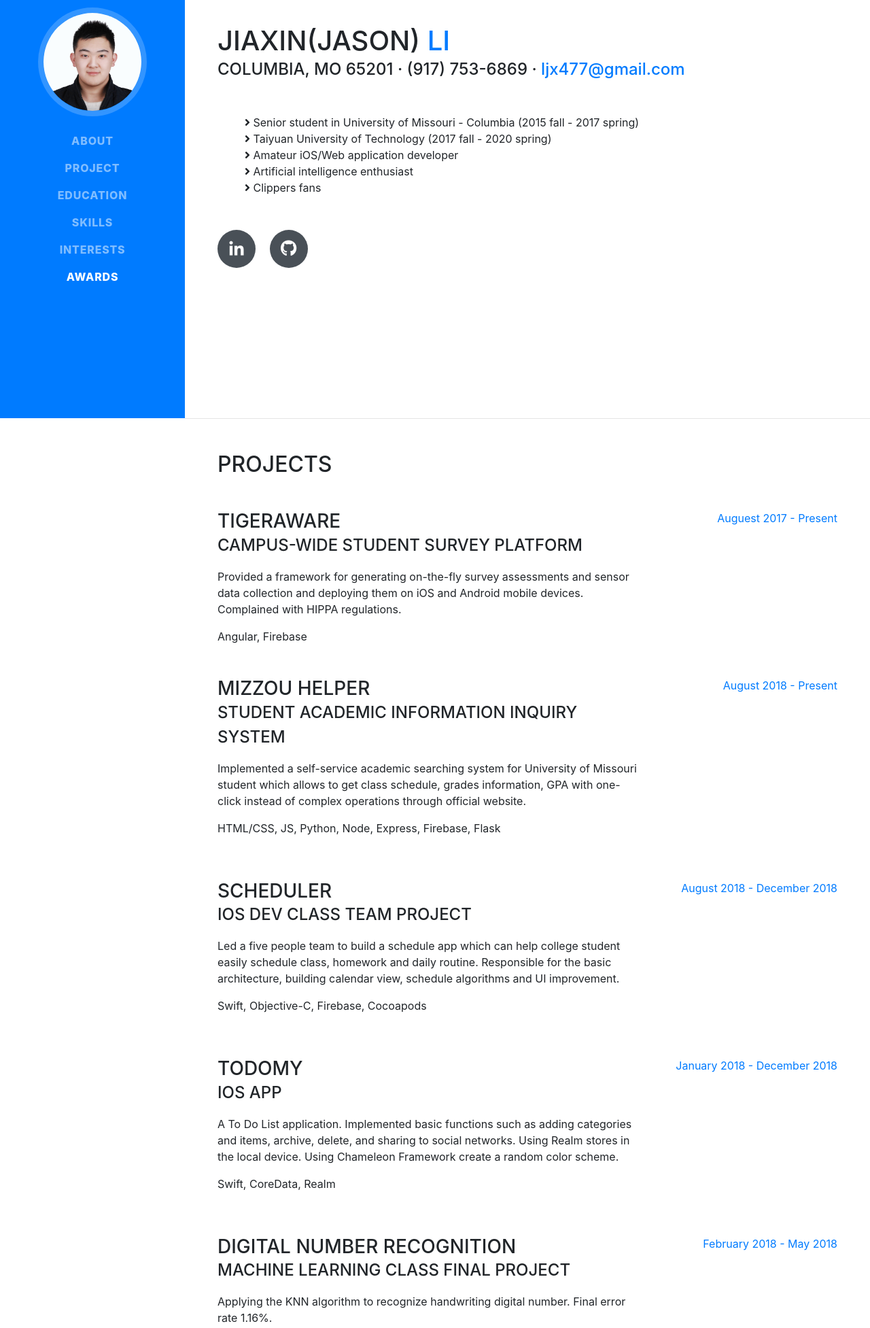
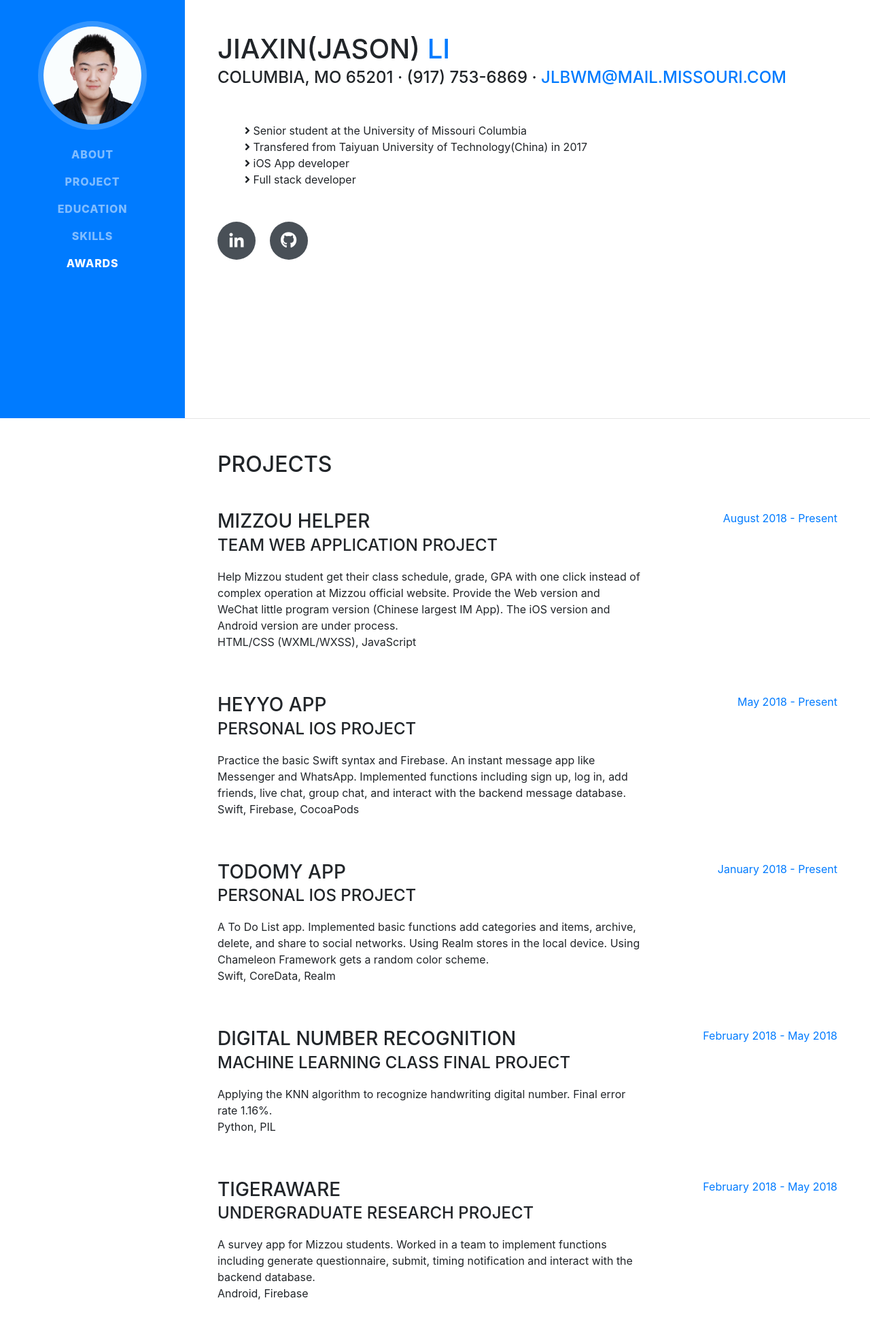
Before and after one commit to jlbwm/jlbwm.github.io, a website with bundled scripts: page index.html in a window 1280 px wide. Shown: the part 185-2138 px from the top of the page at 68% size. Built offline with nearby package versions, Linux system fonts and the light colour scheme; a web font is replaced by a local one.

Commit message:
fall 2019 update

```diff
--- a/index.html
+++ b/index.html
@@ -32,7 +32,8 @@
         <img class="img-fluid img-profile rounded-circle mx-auto mb-2" src="img/profile.jpg" alt="">
       </span>
     </a>
-      <button class="navbar-toggler" type="button" data-toggle="collapse" data-target="#navbarSupportedContent" aria-controls="navbarSupportedContent" aria-expanded="false" aria-label="Toggle navigation">
+    <button class="navbar-toggler" type="button" data-toggle="collapse" data-target="#navbarSupportedContent"
+      aria-controls="navbarSupportedContent" aria-expanded="false" aria-label="Toggle navigation">
       <span class="navbar-toggler-icon"></span>
     </button>
     <div class="collapse navbar-collapse" id="navbarSupportedContent">
@@ -49,9 +50,9 @@
         <li class="nav-item">
           <a class="nav-link js-scroll-trigger" href="#skills">Skills</a>
         </li>
-          <li class="nav-item">
+        <!-- <li class="nav-item">
             <a class="nav-link js-scroll-trigger" href="#interests">Interests</a>
-          </li>
+          </li> -->
         <li class="nav-item">
           <a class="nav-link js-scroll-trigger" href="#awards">Awards</a>
         </li>
@@ -67,30 +68,23 @@
           <span class="text-primary">Li</span>
         </h1>
         <div class="subheading mb-5">Columbia, MO 65201 · (917) 753-6869 ·
-            <a href="mailto:name@email.com" style="text-transform: none">ljx477@gmail.com</a>
+          <a href="mailto:name@email.com">jlbwm@mail.missouri.com</a>
         </div>
         <p class="lead mb-5">
           <ul class="fa-ul mb-0">
             <li>
               <i class="fas fa-angle-right"></i>
-              Senior student in University of Missouri - Columbia (2015 fall - 2017 spring)
-            </li>
+              Senior student at the University of Missouri Columbia</li>
             <li>
               <i class="fas fa-angle-right"></i>
-              Taiyuan University of Technology (2017 fall - 2020 spring)
-            </li>
+              Transfered from Taiyuan University of Technology(China) in 2017</li>
             <li>
               <i class="fas fa-angle-right"></i>
-              Amateur iOS/Web application developer
-            </li>
+              iOS App developer</li>
             <li>
               <i class="fas fa-angle-right"></i>
-              Artificial intelligence enthusiast
-            </li>
-            <li>
-              <i class="fas fa-angle-right"></i>
-              Clippers fans
-            </li>
+              Full stack developer</li>
+
           </ul>
         </p>
         <div class="social-icons" style="margin-top: 50px">
@@ -110,72 +104,68 @@
       <div class="my-auto">
         <h2 class="mb-5">Projects</h2>
 
-          <!-- TigerAware -->
-          <div class="resume-item d-flex flex-column flex-md-row mb-5">
-              <div class="resume-content mr-auto">
-                <h3 class="mb-0">TigerAware</h3>
-                <div class="subheading mb-3">Campus-wide student survey platform</div>
-                <p>Provided a framework for generating on-the-fly survey assessments and sensor data collection and deploying them on iOS and Android mobile devices. Complained with HIPPA regulations.</p>
-                <p class="mb-0">Angular, Firebase</p>
-              </div>
-              <div class="resume-date text-md-right">
-                <span class="text-primary">Auguest 2017 - Present</span>
-              </div>
-            </div>
-
-          <!-- Mizzou helper -->
         <div class="resume-item d-flex flex-column flex-md-row mb-5">
           <div class="resume-content mr-auto">
             <h3 class="mb-0">Mizzou Helper</h3>
-              <div class="subheading mb-3">Student academic information inquiry system</div>
-              <p>
-                Implemented a self-service academic searching system for University of Missouri student which allows to get class schedule, grades information, GPA with one-click instead of complex operations through official website.
-              </p>
-                <p class="mt-1">HTML/CSS, JS, Python, Node, Express, Firebase, Flask</p>
+            <div class="subheading mb-3">Team Web application project</div>
+            <p>Help Mizzou student get their class schedule, grade, GPA with one click instead of complex operation at
+              Mizzou official website. Provide the Web version and WeChat little program version (Chinese largest IM
+              App). The iOS version and Android version are under process.
+              <br>HTML/CSS (WXML/WXSS), JavaScript</p>
           </div>
           <div class="resume-date text-md-right">
             <span class="text-primary">August 2018 - Present</span>
           </div>
         </div>
 
-          <!-- Scheduler -->
         <div class="resume-item d-flex flex-column flex-md-row mb-5">
           <div class="resume-content mr-auto">
-                <h3 class="mb-0">Scheduler</h3>
-                <div class="subheading mb-3">iOS Dev class team project</div>
-                <p>
-                    Led a five people team to build a schedule app which can help college student easily schedule class, homework and daily routine. Responsible for the basic architecture, building calendar view, schedule algorithms and UI improvement.
-                  </p>
-                  <p class="mt-1">Swift, Objective-C, Firebase, Cocoapods</p>
+            <h3 class="mb-0">HeyYo App</h3>
+            <div class="subheading mb-3">Personal iOS Project</div>
+            <p>Practice the basic Swift syntax and Firebase. An instant message app like Messenger and WhatsApp.
+              Implemented functions including sign up, log in, add friends, live chat, group chat, and interact with the
+              backend message database.
+              <br>Swift, Firebase, CocoaPods</p>
           </div>
           <div class="resume-date text-md-right">
-                <span class="text-primary">August 2018 - December 2018</span>
+            <span class="text-primary">May 2018 - Present</span>
+          </div>
+        </div>
+
+        <div class="resume-item d-flex flex-column flex-md-row mb-5">
+          <div class="resume-content mr-auto">
+            <h3 class="mb-0">Todomy App</h3>
+            <div class="subheading mb-3">Personal iOS Project</div>
+            <p>A To Do List app. Implemented basic functions add categories and items, archive, delete, and share to
+              social networks. Using Realm stores in the local device. Using Chameleon Framework gets a random color
+              scheme.
+              <br>Swift, CoreData, Realm</p>
+          </div>
+          <div class="resume-date text-md-right">
+            <span class="text-primary">January 2018 - Present</span>
+          </div>
+        </div>
+
+        <div class="resume-item d-flex flex-column flex-md-row mb-5">
+          <div class="resume-content mr-auto">
+            <h3 class="mb-0">Digital Number Recognition</h3>
+            <div class="subheading mb-3">Machine learning class final project</div>
+            <p>Applying the KNN algorithm to recognize handwriting digital number. Final error rate 1.16%.
+              <br>Python, PIL</p>
+          </div>
+          <div class="resume-date text-md-right">
+            <span class="text-primary">February 2018 - May 2018</span>
           </div>
         </div>
 
 
-
-          <!-- Todomy -->
-          <div class="resume-item d-flex flex-column flex-md-row mb-5">
-            <div class="resume-content mr-auto">
-              <h3 class="mb-0">Todomy</h3>
-              <div class="subheading mb-3">iOS App</div>
-              <p>A To Do List application. Implemented basic functions such as adding categories and items, archive, delete, and sharing to social networks. Using Realm stores in the local device. Using Chameleon Framework create a random color scheme.
-              </p>
-              <p class="mt-1">  Swift, CoreData, Realm</p>
-            </div>
-            <div class="resume-date text-md-right">
-              <span class="text-primary">January 2018 - December 2018</span>
-            </div>
-          </div>
-
-          <!-- Machine Learning -->
         <div class="resume-item d-flex flex-column flex-md-row">
           <div class="resume-content mr-auto">
-              <h3 class="mb-0">Digital Number Recognition</h3>
-              <div class="subheading mb-3">Machine learning class final project</div>
-              <p>Applying the KNN algorithm to recognize handwriting digital number. Final error rate 1.16%.</p>
-              <p class="mb-0">Python, PIL</p>
+            <h3 class="mb-0">TigerAware</h3>
+            <div class="subheading mb-3">Undergraduate research project</div>
+            <p>A survey app for Mizzou students. Worked in a team to implement functions including generate
+              questionnaire, submit, timing notification and interact with the backend database.
+              <br>Android, Firebase</p>
           </div>
           <div class="resume-date text-md-right">
             <span class="text-primary">February 2018 - May 2018</span>
@@ -198,10 +188,12 @@
             <h3 class="mb-0">University of Missouri Columbia</h3>
             <div class="subheading mb-3">Bachelor of Science</div>
             <div>Computer Science</div>
-              <p>GPA: 3.45</p>
+            <p>GPA: 3.53</p>
+            <p>Relative Coursework: Operating System, Computer Network, Algorithm Analysis, Web Development, Mobile
+              Development, Principle of Programming Language</p>
           </div>
           <div class="resume-date text-md-right">
-              <span class="text-primary">August 2017 - May 2020</span>
+            <span class="text-primary">August 2017 - December 2019</span>
           </div>
         </div>
 
@@ -211,6 +203,8 @@
             <div class="subheading mb-3">Bachelor of Science</div>
             <div>Software Engineering</div>
             <p>GPA: 3.5</p>
+            <p>Relative Coursework: Algorithm Design, Data Structure, <br>Object Oriented Programming</p>
+
           </div>
           <div class="resume-date text-md-right">
             <span class="text-primary">September 2015 - June 2017</span>
@@ -288,7 +282,7 @@
 
     <hr class="m-0">
 
-      <section class="resume-section p-3 p-lg-5 d-flex flex-column" id="interests">
+    <!-- <section class="resume-section p-3 p-lg-5 d-flex flex-column" id="interests">
         <div class="my-auto">
           <h2 class="mb-5">Interests</h2>
           <p>Apart from being a computer science student, I enjoy most of my time reading something and doing outdoor sports.</p>
@@ -310,7 +304,7 @@
 
           </p>
         </div>
-      </section>
+      </section> -->
 
     <hr class="m-0">
 
@@ -319,21 +313,31 @@
         <h2 class="mb-5">Awards &amp; Certifications</h2>
         <ul class="fa-ul mb-0">
           <li>
-              <i class="fa-li fa fa-trophy text-warning"></i>
+            <i class="fa-li fas fa-certificate text-warning"></i>
             iOS 11 & Swift 4 Development <a href="https://www.udemy.com/certificate/UC-8ZWHXPF6/">(Udemy)</a>
           </li>
           <li>
-              <i class="fa-li fa fa-trophy text-warning"></i>
+            <i class="fa-li fas fa-certificate text-warning"></i>
             Web Development <a href="https://www.udemy.com/certificate/UC-CZUN81Z3/">(Udemy)</a></li>
           <li>
             <i class="fa-li fa fa-trophy text-warning"></i>
-              Upsilon Pi Epsilon (Honor Society): Fall 2018 – Now</li>
+            Upsilon Pi Epsilon, Honor Society, Fall 2018 – Now</li>
           <li>
             <i class="fa-li fa fa-trophy text-warning"></i>
-              Dean’s List : Spring 2018, Fall 2018</li>
+            Project C.U.R.E, Volunteer Program, Summer 2018, Denver</li>
           <li>
             <i class="fa-li fa fa-trophy text-warning"></i>
-              Outstanding Student Scholarship : Fall 2015 – Spring 2016</li>
+            Dean’s List, Spring 2018, Fall 2018, Spring 2019</li>
+          <li>
+            <i class="fa-li fa fa-trophy text-warning"></i>
+            Mizzou Computing Association, iOS Team, Fall 2017 – Spring 2018</li>
+          <li>
+            <i class="fa-li fa fa-trophy text-warning"></i>
+            Vice President of “Black Mamba”, University Cyber Security Team, Fall 2016 – Spring 2017</li>
+          <li>
+            <i class="fa-li fa fa-trophy text-warning"></i>
+            Academic scholarship, Fall 2015 – Spring 2016</li>
+
         </ul>
       </div>
     </section>
```
Lines whose indentation alone changed are shown as unchanged.
